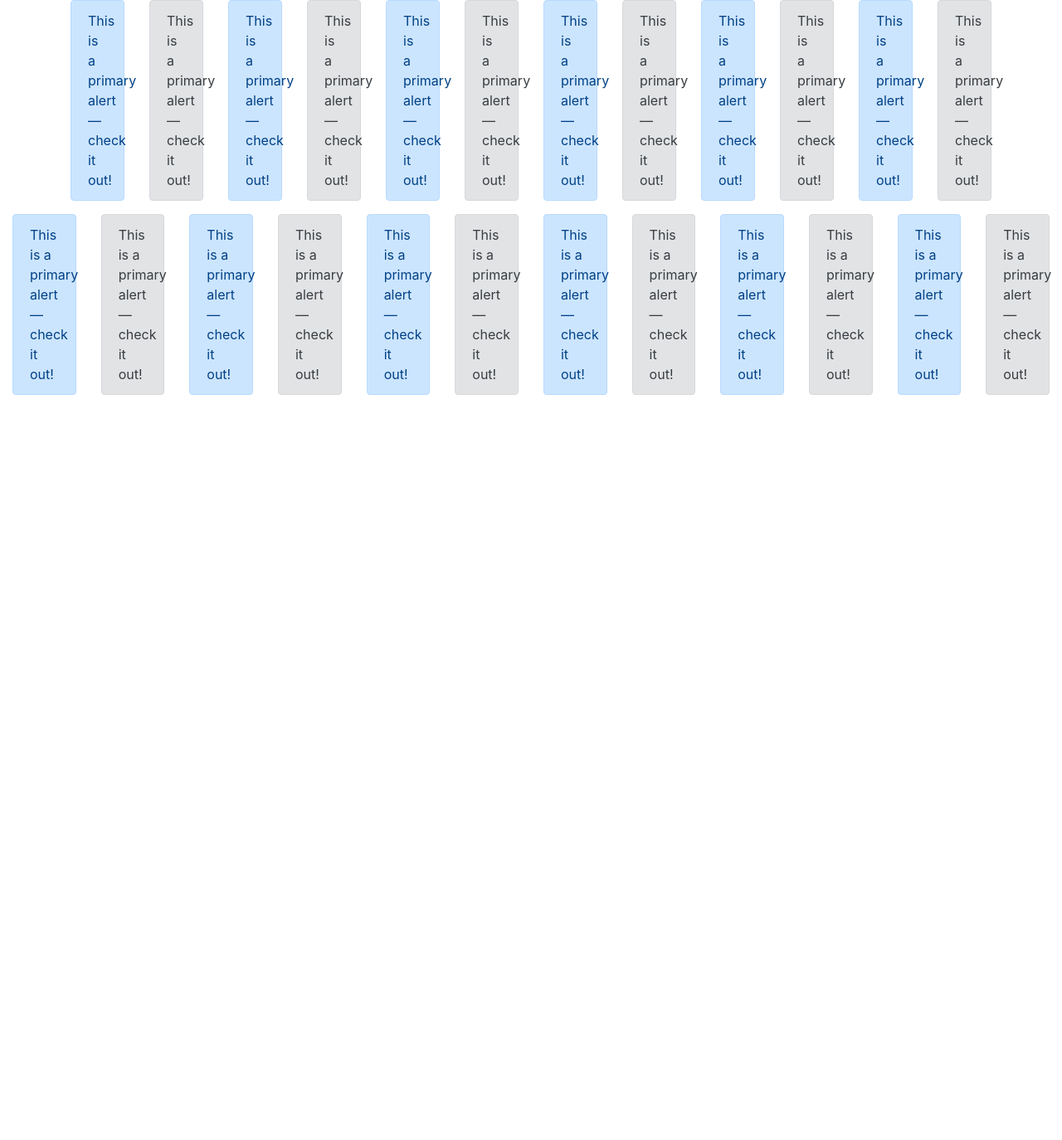
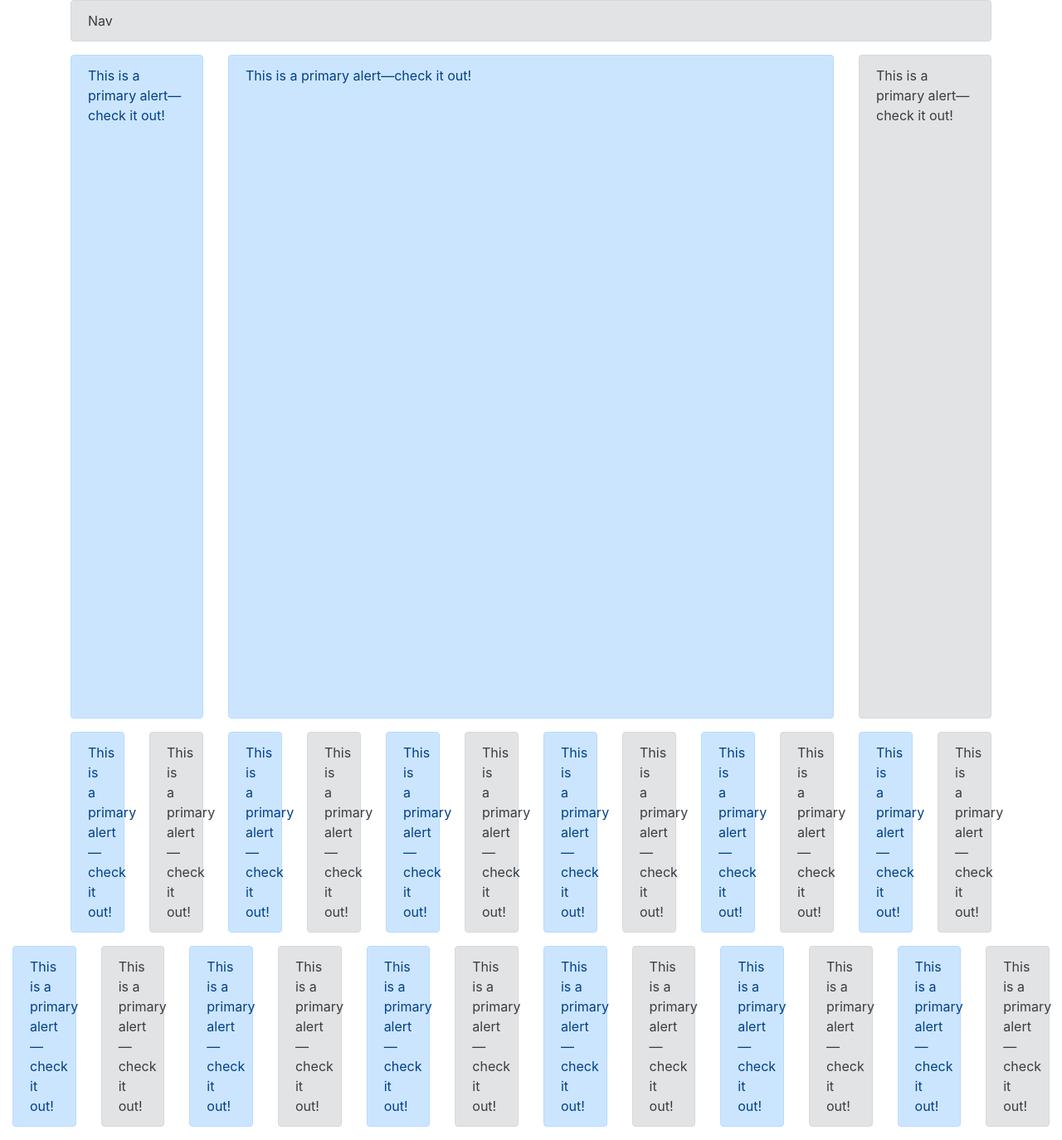
Before and after one commit to RommelTJ/ecommerce, a Django app: page /bootstrap/ in a window 1280 px wide. Shown: the whole page at 83% size. Before the commit the page ends 476 px from the top, so only its background shows below. Run offline with Django 3.2, Linux system fonts and the light colour scheme; parts of the project's set-up code (start-up, migrations or seed data) failed here and were passed over; some libraries are stand-ins or nearby versions.

Commit message:
Column Sizing

```diff
--- a/src/templates/bootstrap/example.html
+++ b/src/templates/bootstrap/example.html
@@ -11,6 +11,37 @@
     <title>Hello, world!</title>
 </head>
 <body>
+
+<div class='container'>
+    <div class='row'>
+        <div class='col-12'>
+            <div class="alert alert-secondary" role="alert">
+                Nav
+            </div>
+        </div>
+
+    </div>
+    <div class='row'>
+        <div class='col-2'>
+            <div class="alert alert-primary" role="alert" style='min-height: 800px;'>
+                This is a primary alert—check it out!
+            </div>
+        </div>
+        <div class='col-8' >
+            <div class="alert alert-primary" role="alert" style='min-height: 800px;'>
+                This is a primary alert—check it out!
+            </div>
+        </div>
+        <div class='col-2'>
+            <div class="alert alert-secondary" role="alert" style='min-height: 800px;'>
+                This is a primary alert—check it out!
+            </div>
+        </div>
+
+    </div>
+
+
+</div>
 
 <div class='container'>
     <div class='row'>
```
